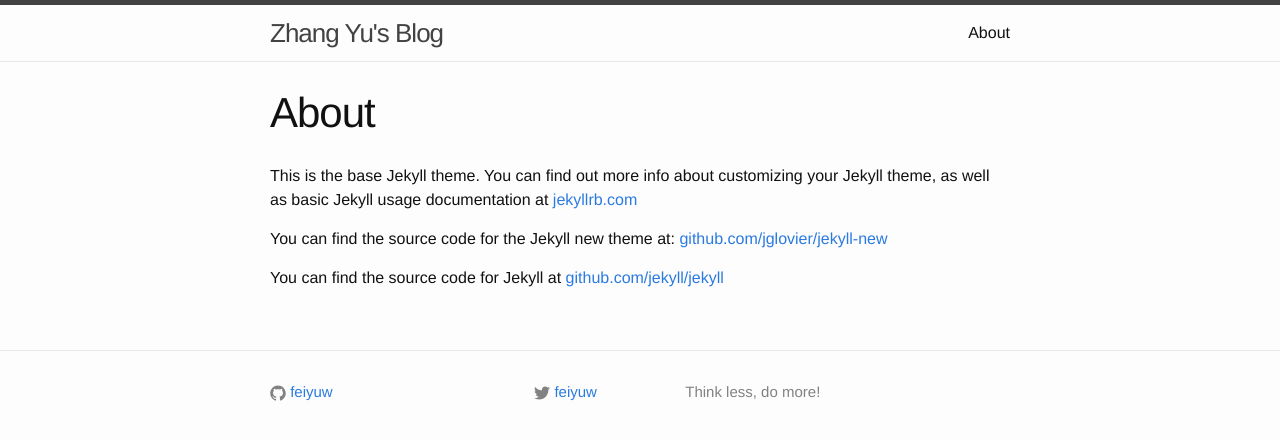
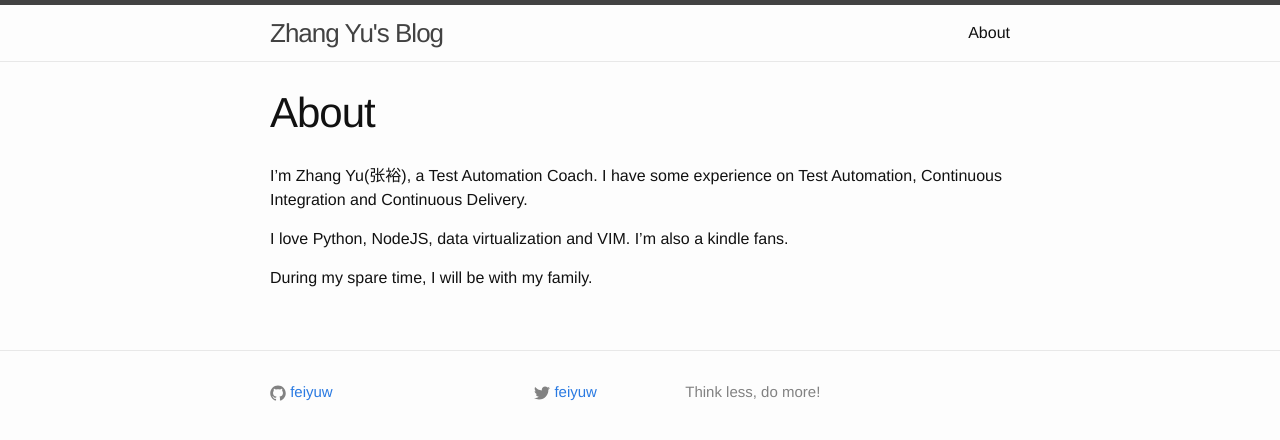
Before and after one commit to feiyuw/feiyuw.github.io, a Jekyll site: the page built from about.md, in a window 1280 px wide. Shown: the top 440 px of the page. Built offline with Jekyll 4.4.1, drawn with Linux system fonts in a browser that asks for light colours.

Commit message:
update about me

```diff
--- a/about.md
+++ b/about.md
@@ -4,8 +4,8 @@ title: About
 permalink: /about/
 ---
 
-This is the base Jekyll theme. You can find out more info about customizing your Jekyll theme, as well as basic Jekyll usage documentation at [jekyllrb.com](http://jekyllrb.com/)
+I'm Zhang Yu(张裕), a Test Automation Coach. I have some experience on Test Automation, Continuous Integration and Continuous Delivery.
 
-You can find the source code for the Jekyll new theme at: [github.com/jglovier/jekyll-new](https://github.com/jglovier/jekyll-new)
+I love Python, NodeJS, data virtualization and VIM. I'm also a kindle fans.
 
-You can find the source code for Jekyll at [github.com/jekyll/jekyll](https://github.com/jekyll/jekyll)
+During my spare time, I will be with my family.
```
